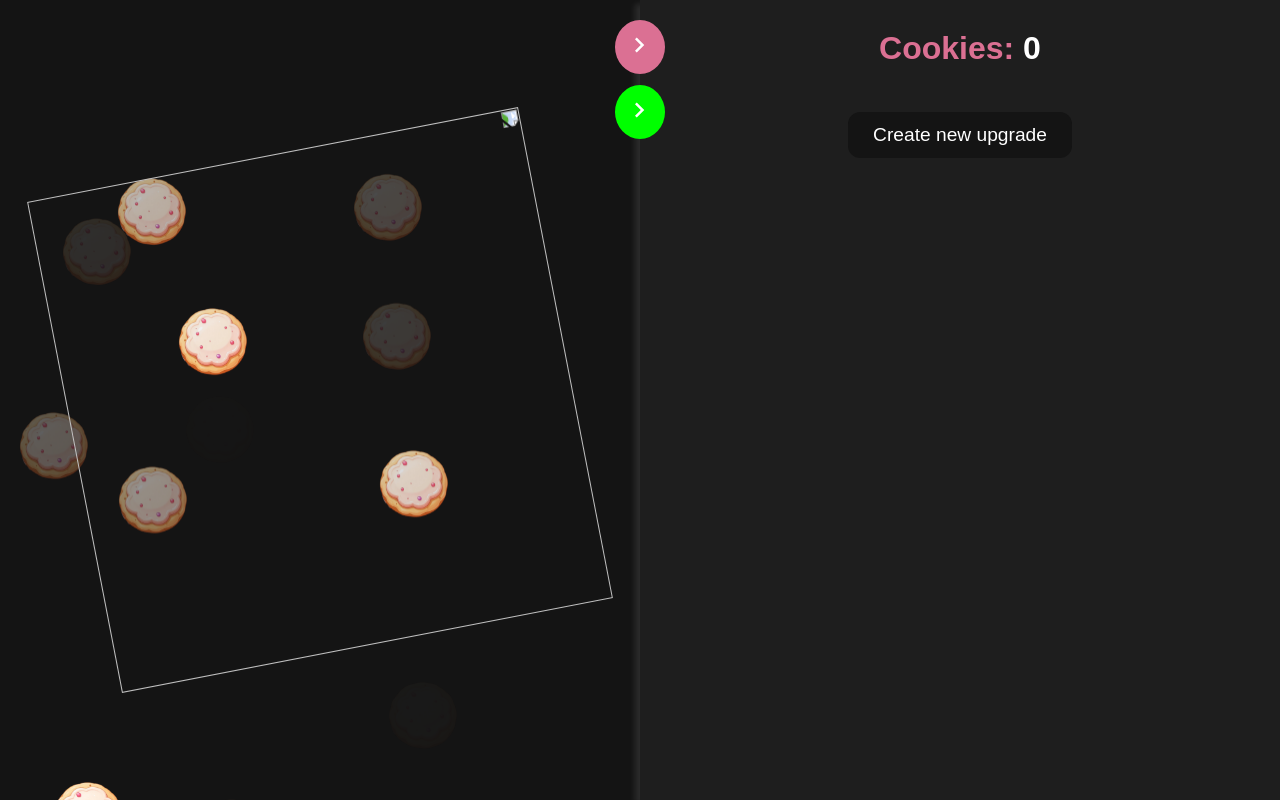
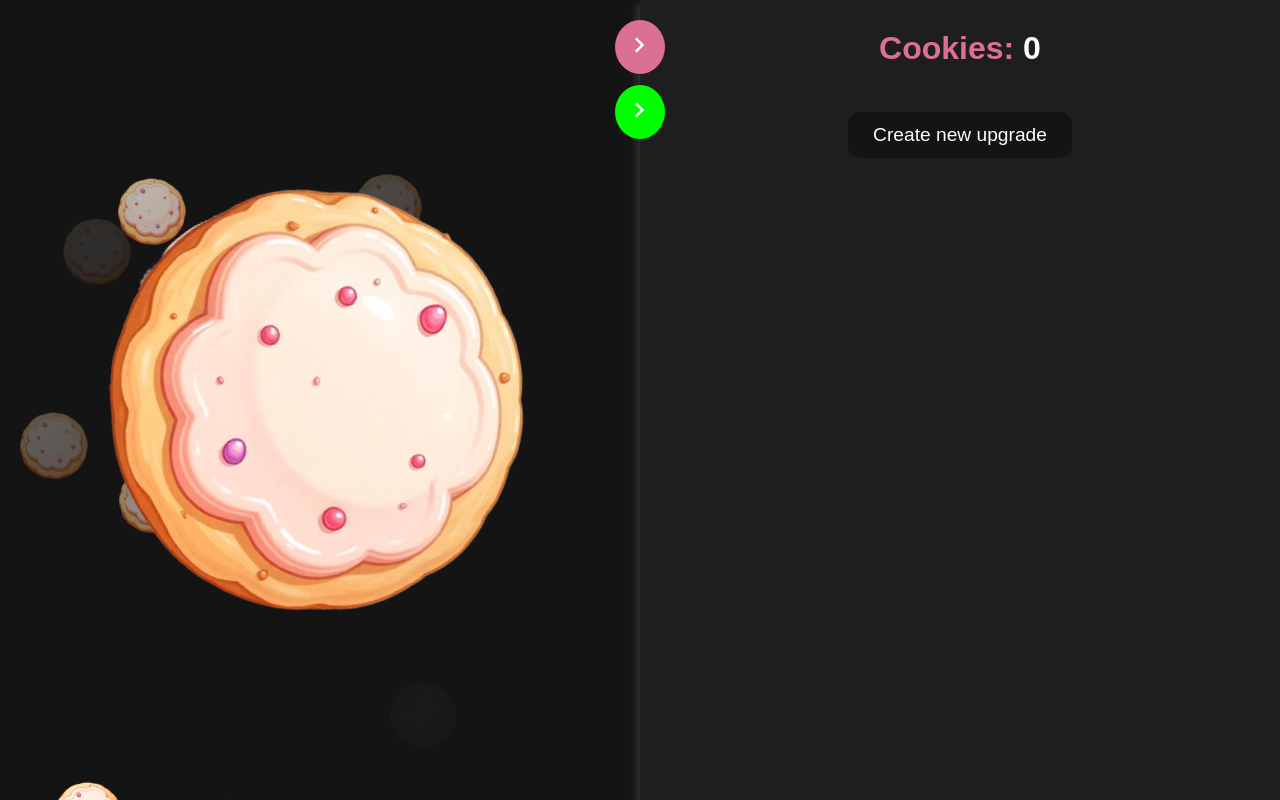
Before and after one commit to jser7/cookie-clicker, a plain HTML site: page index.html in a window 1280 px wide. Drawn offline with Linux system fonts and the light colour scheme; the site is published under a folder, as on GitHub Pages, so addresses that start at the root find nothing; no server answers.

Commit message:
Fix Image

```diff
--- a/index.html
+++ b/index.html
@@ -34,7 +34,7 @@
             </div>
         </div>
         <div id="cookie-container">
-            <img id="cookie" src="/images/cookieimg.png" width="500px" height="500px">
+            <img alt="Cookie!" id="cookie" src="images/cookieimg.png" width="500px" height="500px">
         </div>
         <div id="main-container">
             <div id="closeButton">
```
